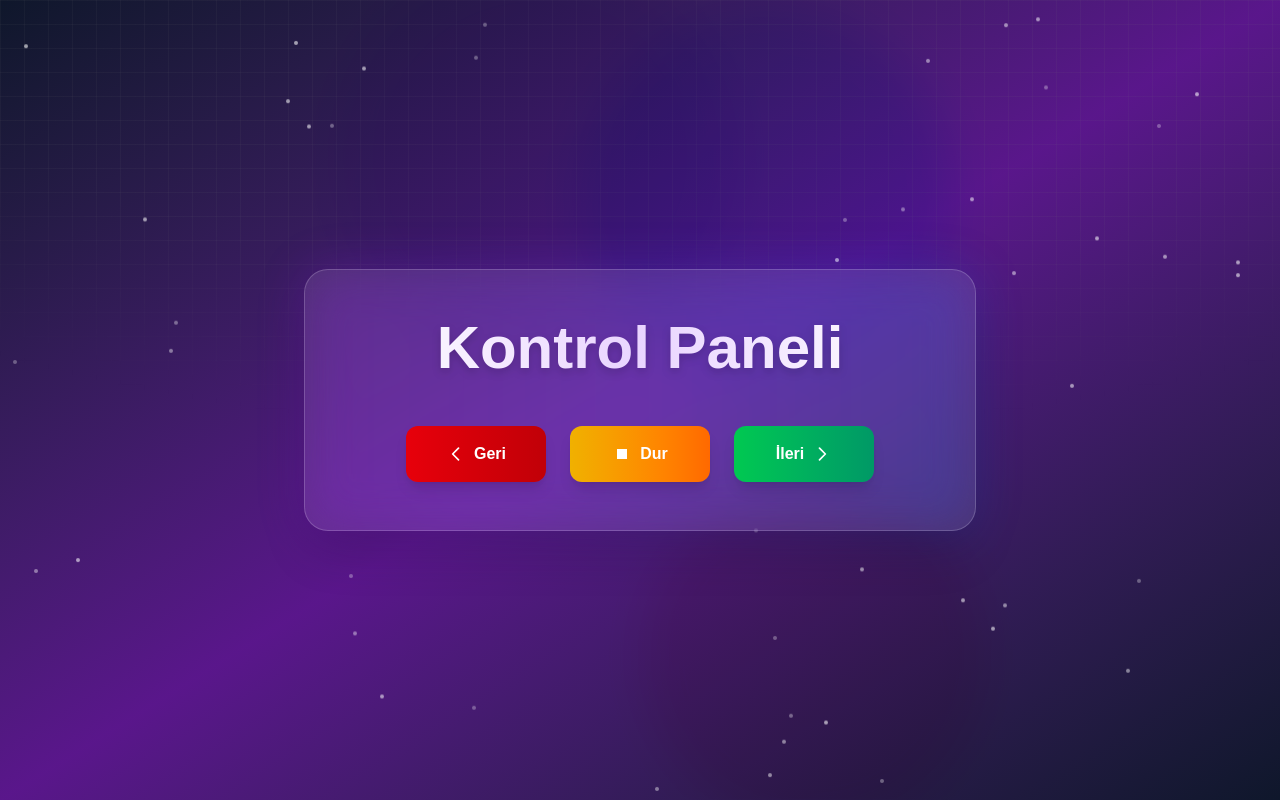
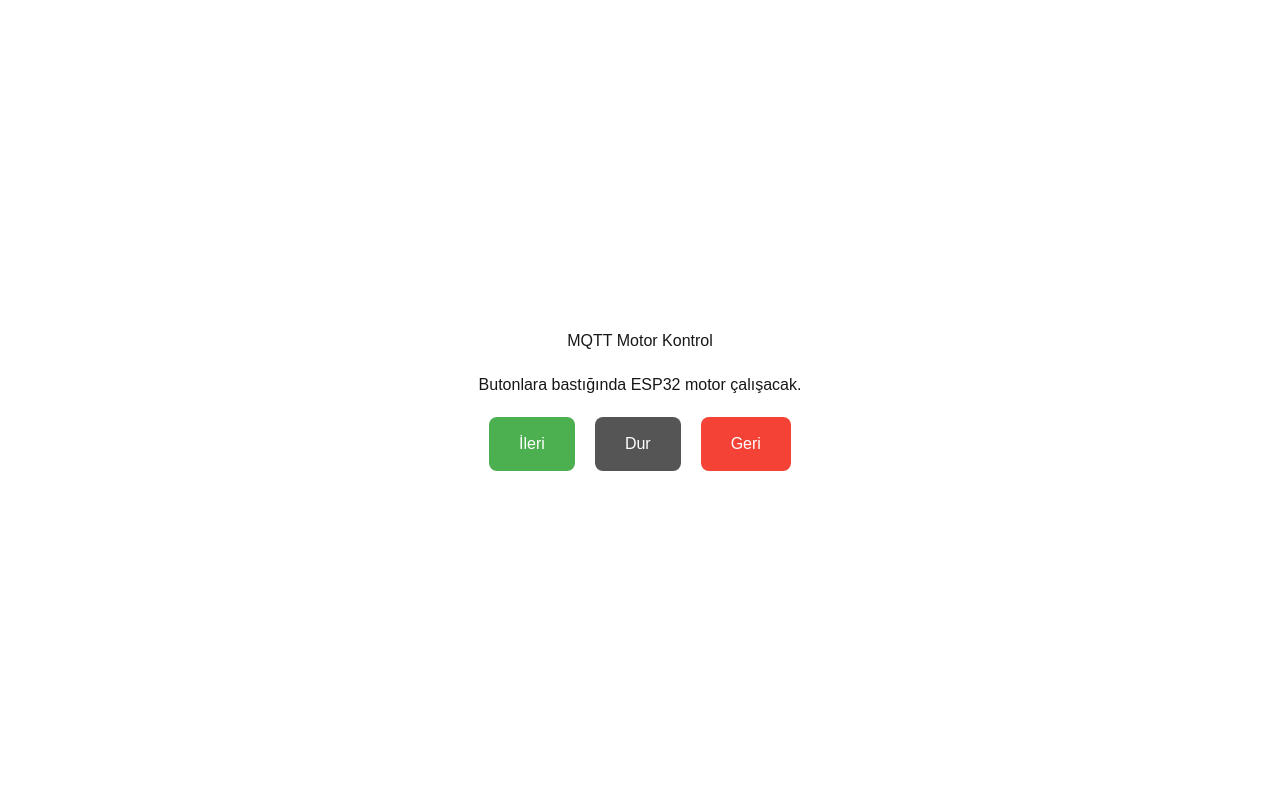
Before and after one commit to musacelikk/remote_connection, a Next.js app: page / in a window 1280 px wide. Built offline with nearby package versions, Linux system fonts and the light colour scheme.

Commit message:
9.commit

```diff
--- a/app/mqtt-test/page.tsx
+++ /dev/null
@@ -1,124 +0,0 @@
-"use client";
-
-import { useEffect, useRef } from "react";
-
-const TOPIC = "motor/control";
-
-export default function MqttTestPage() {
-  const clientRef = useRef<any>(null);
-
-  useEffect(() => {
-    // MQTT CDN scriptini ekle
-    const script = document.createElement("script");
-    script.src = "https://unpkg.com/mqtt/dist/mqtt.min.js";
-    script.onload = () => {
-      console.log("MQTT CDN yüklendi!");
-
-      // --- 🔥 HiveMQ Cloud WEB SOCKET bağlantısı ---
-      const client = (window as any).mqtt.connect(
-        "wss://5ea19a4f93b54b1a9b3944441bb6b45e.s1.eu.hivemq.cloud:8884/mqtt",
-        {
-          username: "musacelik",
-          password: "132228071.Aa",
-        }
-      );
-
-      clientRef.current = client;
-
-      client.on("connect", () => {
-        console.log("MQTT: HiveMQ Cloud bağlantısı başarılı!");
-        client.subscribe(TOPIC);
-        console.log("Topic'e abone olundu:", TOPIC);
-      });
-
-      client.on("message", (topic: string, message: any) => {
-        console.log("MQTT Mesaj:", topic, "->", message.toString());
-      });
-
-      client.on("error", (err: any) => {
-        console.error("MQTT Hatası:", err);
-      });
-
-      client.on("close", () => {
-        console.warn("MQTT bağlantısı kapandı");
-      });
-    };
-
-    document.body.appendChild(script);
-
-    return () => {
-      if (clientRef.current) clientRef.current.end();
-    };
-  }, []);
-
-  function sendCommand(cmd: string) {
-    const client = clientRef.current;
-    if (!client || !client.connected) {
-      console.warn("MQTT bağlı değil, komut gönderilemedi:", cmd);
-      return;
-    }
-    client.publish(TOPIC, cmd);
-    console.log("Komut gönderildi:", cmd);
-  }
-
-  return (
-    <main
-      style={{
-        minHeight: "100vh",
-        display: "flex",
-        flexDirection: "column",
-        gap: "20px",
-        alignItems: "center",
-        justifyContent: "center",
-        fontFamily: "Arial",
-      }}
-    >
-      <h1>MQTT Motor Kontrol</h1>
-      <p>Butonlara bastığında ESP32 motor çalışacak.</p>
-
-      <div style={{ display: "flex", gap: "20px" }}>
-        <button
-          style={{
-            padding: "15px 30px",
-            background: "#4caf50",
-            color: "#fff",
-            borderRadius: 8,
-            border: "none",
-            cursor: "pointer",
-          }}
-          onClick={() => sendCommand("forward")}
-        >
-          İleri
-        </button>
-
-        <button
-          style={{
-            padding: "15px 30px",
-            background: "#555",
-            color: "#fff",
-            borderRadius: 8,
-            border: "none",
-            cursor: "pointer",
-          }}
-          onClick={() => sendCommand("stop")}
-        >
-          Dur
-        </button>
-
-        <button
-          style={{
-            padding: "15px 30px",
-            background: "#f44336",
-            color: "#fff",
-            borderRadius: 8,
-            border: "none",
-            cursor: "pointer",
-          }}
-          onClick={() => sendCommand("backward")}
-        >
-          Geri
-        </button>
-      </div>
-    </main>
-  );
-}
--- a/app/page.tsx
+++ b/app/page.tsx
@@ -1,119 +1,124 @@
-'use client';
+"use client";
 
-// ESP IP adresini buraya girin
-const ESP_IP = "http://172.20.10.7/";
+import { useEffect, useRef } from "react";
 
-async function sendCommand(command: string) {
-  try {
-    const res = await fetch(`${ESP_IP}${command}`);
-    const text = await res.text();
-    console.log("ESP cevabı:", text);
-  } catch (err) {
-    console.error("Komut hatası:", err);
+const TOPIC = "motor/control";
+
+export default function MqttTestPage() {
+  const clientRef = useRef<any>(null);
+
+  useEffect(() => {
+    // MQTT CDN scriptini ekle
+    const script = document.createElement("script");
+    script.src = "https://unpkg.com/mqtt/dist/mqtt.min.js";
+    script.onload = () => {
+      console.log("MQTT CDN yüklendi!");
+
+      // --- 🔥 HiveMQ Cloud WEB SOCKET bağlantısı ---
+      const client = (window as any).mqtt.connect(
+        "wss://5ea19a4f93b54b1a9b3944441bb6b45e.s1.eu.hivemq.cloud:8884/mqtt",
+        {
+          username: "musacelik",
+          password: "132228071.Aa",
         }
+      );
+
+      clientRef.current = client;
+
+      client.on("connect", () => {
+        console.log("MQTT: HiveMQ Cloud bağlantısı başarılı!");
+        client.subscribe(TOPIC);
+        console.log("Topic'e abone olundu:", TOPIC);
+      });
+
+      client.on("message", (topic: string, message: any) => {
+        console.log("MQTT Mesaj:", topic, "->", message.toString());
+      });
+
+      client.on("error", (err: any) => {
+        console.error("MQTT Hatası:", err);
+      });
+
+      client.on("close", () => {
+        console.warn("MQTT bağlantısı kapandı");
+      });
+    };
+
+    document.body.appendChild(script);
+
+    return () => {
+      if (clientRef.current) clientRef.current.end();
+    };
+  }, []);
+
+  function sendCommand(cmd: string) {
+    const client = clientRef.current;
+    if (!client || !client.connected) {
+      console.warn("MQTT bağlı değil, komut gönderilemedi:", cmd);
+      return;
+    }
+    client.publish(TOPIC, cmd);
+    console.log("Komut gönderildi:", cmd);
   }
 
-export default function Home() {
-  const handleForward = () => {
-    sendCommand("forward");
-  };
+  return (
+    <main
+      style={{
+        minHeight: "100vh",
+        display: "flex",
+        flexDirection: "column",
+        gap: "20px",
+        alignItems: "center",
+        justifyContent: "center",
+        fontFamily: "Arial",
+      }}
+    >
+      <h1>MQTT Motor Kontrol</h1>
+      <p>Butonlara bastığında ESP32 motor çalışacak.</p>
 
-  const handleBackward = () => {
-    sendCommand("backward");
-  };
-
-  const handleStop = () => {
-    sendCommand("stop");
-  };
-
-  return (
-    <div className="relative min-h-screen overflow-hidden bg-gradient-to-br from-slate-900 via-purple-900 to-slate-900">
-      {/* Animated Grid Background */}
-      <div className="absolute inset-0 bg-[linear-gradient(to_right,#80808012_1px,transparent_1px),linear-gradient(to_bottom,#80808012_1px,transparent_1px)] bg-[size:24px_24px] [mask-image:radial-gradient(ellipse_80%_50%_at_50%_0%,#000_70%,transparent_110%)]"></div>
-
-      {/* Animated Gradient Orbs */}
-      <div className="absolute top-0 left-1/4 w-96 h-96 bg-purple-500 rounded-full mix-blend-multiply filter blur-xl opacity-20 animate-blob"></div>
-      <div className="absolute top-0 right-1/4 w-96 h-96 bg-blue-500 rounded-full mix-blend-multiply filter blur-xl opacity-20 animate-blob animation-delay-2000"></div>
-      <div className="absolute -bottom-8 left-1/2 w-96 h-96 bg-pink-500 rounded-full mix-blend-multiply filter blur-xl opacity-20 animate-blob animation-delay-4000"></div>
-
-      {/* Floating Particles */}
-      <div className="absolute inset-0">
-        {[...Array(50)].map((_, i) => (
-          <div
-            key={i}
-            className="absolute w-1 h-1 bg-white rounded-full opacity-30"
+      <div style={{ display: "flex", gap: "20px" }}>
+        <button
           style={{
-              left: `${Math.random() * 100}%`,
-              top: `${Math.random() * 100}%`,
-              animation: `float ${3 + Math.random() * 4}s ease-in-out infinite`,
-              animationDelay: `${Math.random() * 2}s`,
+            padding: "15px 30px",
+            background: "#4caf50",
+            color: "#fff",
+            borderRadius: 8,
+            border: "none",
+            cursor: "pointer",
           }}
-          />
-        ))}
-      </div>
-
-      {/* Main Content */}
-      <div className="relative z-10 flex min-h-screen items-center justify-center p-4">
-        <div className="w-full max-w-2xl">
-          {/* Control Panel Card */}
-          <div className="relative backdrop-blur-xl bg-white/10 border border-white/20 rounded-3xl shadow-2xl p-12 transform transition-all duration-300 hover:scale-[1.02]">
-            {/* Glow Effect */}
-            <div className="absolute -inset-0.5 bg-gradient-to-r from-purple-600 to-blue-600 rounded-3xl opacity-20 blur-xl"></div>
-
-            <div className="relative z-10">
-              {/* Title */}
-              <h1 className="text-5xl md:text-6xl font-bold text-center mb-12 bg-gradient-to-r from-white via-purple-200 to-white bg-clip-text text-transparent drop-shadow-lg">
-                Kontrol Paneli
-              </h1>
-
-              {/* Buttons Container */}
-              <div className="flex flex-col sm:flex-row gap-6 justify-center items-center">
-                {/* Geri Button */}
-                <button
-                  onClick={handleBackward}
-                  className="group relative px-8 py-4 bg-gradient-to-r from-red-600 to-red-700 text-white font-semibold rounded-xl shadow-lg hover:shadow-red-500/50 transition-all duration-300 transform hover:scale-110 hover:-translate-y-1 min-w-[140px]"
+          onClick={() => sendCommand("forward")}
         >
-                  <span className="relative z-10 flex items-center justify-center gap-2">
-                    <svg className="w-5 h-5" fill="none" stroke="currentColor" viewBox="0 0 24 24">
-                      <path strokeLinecap="round" strokeLinejoin="round" strokeWidth={2} d="M15 19l-7-7 7-7" />
-                    </svg>
-                    Geri
-                  </span>
-                  <div className="absolute inset-0 bg-gradient-to-r from-red-700 to-red-800 rounded-xl opacity-0 group-hover:opacity-100 transition-opacity duration-300"></div>
+          İleri
         </button>
 
-                {/* Dur Button */}
         <button
-                  onClick={handleStop}
-                  className="group relative px-8 py-4 bg-gradient-to-r from-yellow-500 to-orange-500 text-white font-semibold rounded-xl shadow-lg hover:shadow-orange-500/50 transition-all duration-300 transform hover:scale-110 hover:-translate-y-1 min-w-[140px]"
+          style={{
+            padding: "15px 30px",
+            background: "#555",
+            color: "#fff",
+            borderRadius: 8,
+            border: "none",
+            cursor: "pointer",
+          }}
+          onClick={() => sendCommand("stop")}
         >
-                  <span className="relative z-10 flex items-center justify-center gap-2">
-                    <svg className="w-5 h-5" fill="currentColor" viewBox="0 0 24 24">
-                      <path d="M6 6h12v12H6z" />
-                    </svg>
           Dur
-                  </span>
-                  <div className="absolute inset-0 bg-gradient-to-r from-orange-600 to-red-600 rounded-xl opacity-0 group-hover:opacity-100 transition-opacity duration-300"></div>
         </button>
 
-                {/* İleri Button */}
         <button
-                  onClick={handleForward}
-                  className="group relative px-8 py-4 bg-gradient-to-r from-green-500 to-emerald-600 text-white font-semibold rounded-xl shadow-lg hover:shadow-green-500/50 transition-all duration-300 transform hover:scale-110 hover:-translate-y-1 min-w-[140px]"
+          style={{
+            padding: "15px 30px",
+            background: "#f44336",
+            color: "#fff",
+            borderRadius: 8,
+            border: "none",
+            cursor: "pointer",
+          }}
+          onClick={() => sendCommand("backward")}
         >
-                  <span className="relative z-10 flex items-center justify-center gap-2">
-                    İleri
-                    <svg className="w-5 h-5" fill="none" stroke="currentColor" viewBox="0 0 24 24">
-                      <path strokeLinecap="round" strokeLinejoin="round" strokeWidth={2} d="M9 5l7 7-7 7" />
-                    </svg>
-                  </span>
-                  <div className="absolute inset-0 bg-gradient-to-r from-emerald-600 to-green-700 rounded-xl opacity-0 group-hover:opacity-100 transition-opacity duration-300"></div>
+          Geri
         </button>
       </div>
-            </div>
-          </div>
-        </div>
-      </div>
-    </div>
+    </main>
   );
 }
```
Lines whose indentation alone changed are shown as unchanged.
